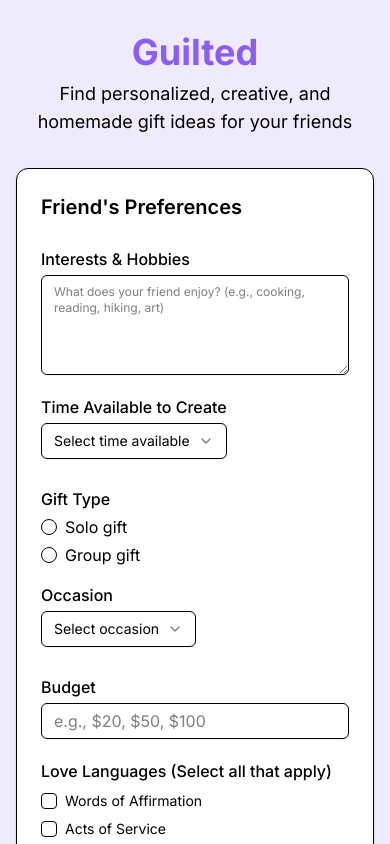
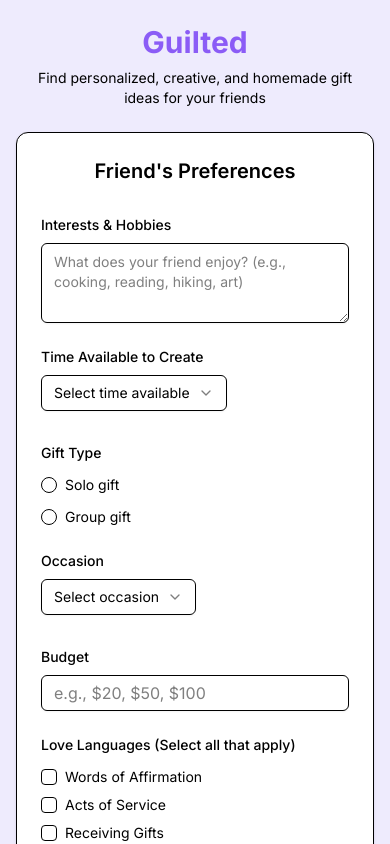
Before and after one commit to kaja-s/guilted, a Next.js app: page / in a window 390 px wide. Shown: the top 844 px of the page. Built offline with nearby package versions, Linux system fonts and the light colour scheme.

Commit message:
Mobile responsiveness

```diff
--- a/app/page.tsx
+++ b/app/page.tsx
@@ -110,10 +110,12 @@ export default function Home() {
   };
 
   return (
-    <main className="container mx-auto px-4 py-8">
-      <div className="flex flex-col items-center justify-center mb-8">
-        <h1 className="text-4xl font-bold mb-2 text-purple">Guilted</h1>
-        <p className="text-lg text-center text-muted-foreground">
+    <main className="min-h-screen bg-background px-4">
+      <div className="text-center px-4 py-6 sm:py-8">
+        <h1 className="text-3xl sm:text-4xl font-bold mb-2 text-purple">
+          Guilted
+        </h1>
+        <p className="text-sm sm:text-lg text-muted-foreground">
           Find personalized, creative, and homemade gift ideas for your friends
         </p>
       </div>
--- a/components/friend-preferences-form.tsx
+++ b/components/friend-preferences-form.tsx
@@ -94,29 +94,35 @@ export function FriendPreferencesForm({
   };
 
   return (
-    <Card className="w-full max-w-lg bg-white">
+    <Card className="w-full bg-white">
       <CardHeader>
-        <CardTitle className="text-xl">{"Friend's Preferences"}</CardTitle>
+        <CardTitle className="text-xl sm:text-2xl text-center sm:text-left">
+          {"Friend's Preferences"}
+        </CardTitle>
       </CardHeader>
       <CardContent>
         <form onSubmit={handleSubmit} className="space-y-4">
           <div className="grid grid-cols-1 md:grid-cols-2 gap-6">
             {/* Interests */}
             <div className="space-y-2 md:col-span-2">
-              <Label htmlFor="interests">Interests & Hobbies</Label>
+              <Label htmlFor="interests" className="text-sm font-medium">
+                Interests & Hobbies
+              </Label>
               <Textarea
                 id="interests"
                 name="interests"
                 placeholder="What does your friend enjoy? (e.g., cooking, reading, hiking, art)"
                 onChange={handleChange}
                 required
-                className="min-h-[100px]"
+                className="min-h-[80px] text-sm"
               />
             </div>
 
             {/* Time Available */}
             <div className="space-y-2">
-              <Label htmlFor="timeAvailable">Time Available to Create</Label>
+              <Label htmlFor="timeAvailable" className="text-sm font-medium">
+                Time Available to Create
+              </Label>
               <Select
                 value={preferences.timeAvailable}
                 onValueChange={handleSelectChange("timeAvailable")}
@@ -138,7 +144,7 @@ export function FriendPreferencesForm({
 
             {/* Solo or Group Gift */}
             <div className="space-y-3">
-              <Label>Gift Type</Label>
+              <Label className="text-sm font-medium">Gift Type</Label>
               <RadioGroup
                 value={preferences.giftType}
                 onValueChange={handleSelectChange("giftType")}
@@ -146,13 +152,13 @@ export function FriendPreferencesForm({
               >
                 <div className="flex items-center space-x-2">
                   <RadioGroupItem value="solo" id="solo" />
-                  <Label htmlFor="solo" className="font-normal">
+                  <Label htmlFor="solo" className="text-sm font-normal">
                     Solo gift
                   </Label>
                 </div>
                 <div className="flex items-center space-x-2">
                   <RadioGroupItem value="group" id="group" />
-                  <Label htmlFor="group" className="font-normal">
+                  <Label htmlFor="group" className="text-sm font-normal">
                     Group gift
                   </Label>
                 </div>
@@ -161,12 +167,14 @@ export function FriendPreferencesForm({
 
             {/* Occasion */}
             <div className="space-y-2">
-              <Label htmlFor="occasion">Occasion</Label>
+              <Label htmlFor="occasion" className="text-sm font-medium">
+                Occasion
+              </Label>
               <Select
                 value={preferences.occasion}
                 onValueChange={handleSelectChange("occasion")}
               >
-                <SelectTrigger id="occasion">
+                <SelectTrigger id="occasion" className="h-11">
                   <SelectValue placeholder="Select occasion" />
                 </SelectTrigger>
                 <SelectContent>
@@ -186,7 +194,9 @@ export function FriendPreferencesForm({
 
             {/* Budget */}
             <div className="space-y-2">
-              <Label htmlFor="budget">Budget</Label>
+              <Label htmlFor="budget" className="text-sm font-medium">
+                Budget
+              </Label>
               <Input
                 id="budget"
                 name="budget"
@@ -199,7 +209,9 @@ export function FriendPreferencesForm({
 
             {/* Love Language */}
             <div className="space-y-3 md:col-span-2">
-              <Label>Love Languages (Select all that apply)</Label>
+              <Label className="text-sm font-medium">
+                Love Languages (Select all that apply)
+              </Label>
               <div className="grid grid-cols-1 sm:grid-cols-2 gap-2">
                 {LOVE_LANGUAGES.map((loveLanguage) => (
                   <div
@@ -215,10 +227,11 @@ export function FriendPreferencesForm({
                           checked as boolean
                         )
                       }
+                      className="flex-shrink-0"
                     />
                     <Label
                       htmlFor={loveLanguage}
-                      className="text-sm font-normal cursor-pointer"
+                      className="text-sm font-normal cursor-pointer flex-1 leading-5"
                     >
                       {loveLanguage}
                     </Label>
--- a/components/gift-ideas-list.tsx
+++ b/components/gift-ideas-list.tsx
@@ -37,22 +37,25 @@ export function GiftIdeasList({ giftIdeas, onSelectGift }: GiftIdeasListProps) {
       {/*  Loops through all the gifts and for each one builds a card. */}
       <div className="grid gap-4 md:grid-cols-3">
         {giftIdeas.map((gift) => (
-          <Card key={gift.id} className="flex flex-col h-full">
+          <Card
+            key={gift.id}
+            className="flex flex-col h-full gift-card-hover bg-white"
+          >
             <CardHeader>
-              <CardTitle className="flex items-center gap-2">
-                <Gift className="h-5 w-5" />
-                {gift.title}
+              <CardTitle className="flex items-start gap-2 text-base sm:text-lg leading-tight">
+                <Gift className="h-4 w-4 sm:h-5 sm:w-5 flex-shrink-0 mt-0.5" />
+                <span className="line-clamp-2">{gift.title}</span>
               </CardTitle>
             </CardHeader>
             <CardContent className="flex-grow">
-              <CardDescription className="text-sm">
+              <CardDescription className="text-xs sm:text-sm">
                 {gift.description}
               </CardDescription>
             </CardContent>
             <CardFooter>
               <Button
                 variant="outline"
-                className="w-full"
+                className="w-full h-10 text-sm bg-transparent"
                 onClick={() => onSelectGift(gift)}
               >
                 View Recipe
--- a/components/gift-recipe.tsx
+++ b/components/gift-recipe.tsx
@@ -8,7 +8,7 @@ import {
   CardHeader,
   CardTitle,
 } from "@/components/ui/card";
-import { Clock, DollarSign, List, ArrowLeft } from "lucide-react";
+import { Clock, DollarSign, List, ArrowLeft, ChevronLeft } from "lucide-react";
 
 // Setting up the rules on how the recipe should look like.
 export interface GiftRecipe {
@@ -33,7 +33,9 @@ export function GiftRecipe({ recipe, onBack, isLoading }: GiftRecipeProps) {
         <CardContent className="pt-6">
           <div className="flex flex-col items-center justify-center space-y-4">
             <div className="h-8 w-8 animate-spin rounded-full border-t-2 border-b-2 border-primary"></div>
-            <p>Generating recipe...</p>
+            <p className="text-sm text-muted-foreground">
+              Generating recipe...
+            </p>
           </div>
         </CardContent>
       </Card>
@@ -44,49 +46,56 @@ export function GiftRecipe({ recipe, onBack, isLoading }: GiftRecipeProps) {
     return null;
   }
   return (
-    <Card className="w-full">
-      <CardHeader>
+    <Card className="w-full bg-white">
+      <CardHeader className="pb-4">
         <Button
           variant="ghost"
           size="sm"
-          className="mb-2 w-fit -ml-2 flex items-center gap-1"
+          className="mb-3 w-fit -ml-2 flex items-center gap-2 h-10 text-purple"
           onClick={onBack}
         >
-          <ArrowLeft className="h-4 w-4" />
+          <ChevronLeft className="h-4 w-4 text-purple" />
           Back to gift ideas
         </Button>
-        <CardTitle className="text-2xl">{recipe.title}</CardTitle>
-        <CardDescription className="flex flex-wrap gap-4 mt-2">
-          <span className="flex items-center gap-1">
-            <DollarSign className="h-4 w-4" />
+        <CardTitle className="text-lg sm:text-2xl leading-tight pr-4">
+          {recipe.title}
+        </CardTitle>
+        <CardDescription className="flex flex-wrap gap-3 sm:gap-4 mt-3">
+          <span className="flex items-center gap-1 text-xs sm:text-sm">
+            <DollarSign className="h-3 w-3 sm:h-4 sm:w-4" />
             {recipe.estimatedPrice}
           </span>
-          <span className="flex items-center gap-1">
-            <Clock className="h-4 w-4" />
+          <span className="flex items-center gap-1 text-xs sm:text-sm">
+            <Clock className="h-3 w-3 sm:h-4 sm:w-4" />
             {recipe.estimatedDuration}
           </span>
         </CardDescription>
       </CardHeader>
       <CardContent className="space-y-6">
         <div>
-          <h3 className="text-lg font-semibold mb-2 flex items-center gap-2">
-            <List className="h-5 w-5" />
+          <h3 className="text-base sm:text-lg font-semibold mb-3 flex items-center gap-2">
+            <List className="h-4 w-4 sm:h-5 sm:w-5" />
             Materials Needed
           </h3>
-          <ul className="list-disc pl-5 space-y-1">
+          <ul className="list-disc pl-5 space-y-2">
             {recipe.materials.map((material: string, index: number) => (
-              <li key={index}>{material}</li>
+              <li key={index} className="text-sm sm:text-base leading-relaxed">
+                {material}
+              </li>
             ))}
           </ul>
         </div>
 
         <div>
-          <h3 className="text-lg font-semibold mb-2">
+          <h3 className="text-base sm:text-lg font-semibold mb-3">
             Step-by-Step Instructions
           </h3>
           <ol className="list-decimal pl-5 space-y-3">
             {recipe.steps.map((step: string, index: number) => (
-              <li key={index} className="pl-1">
+              <li
+                key={index}
+                className="pl-1 text-sm sm:text-base leading-relaxed"
+              >
                 {step}
               </li>
             ))}
```
